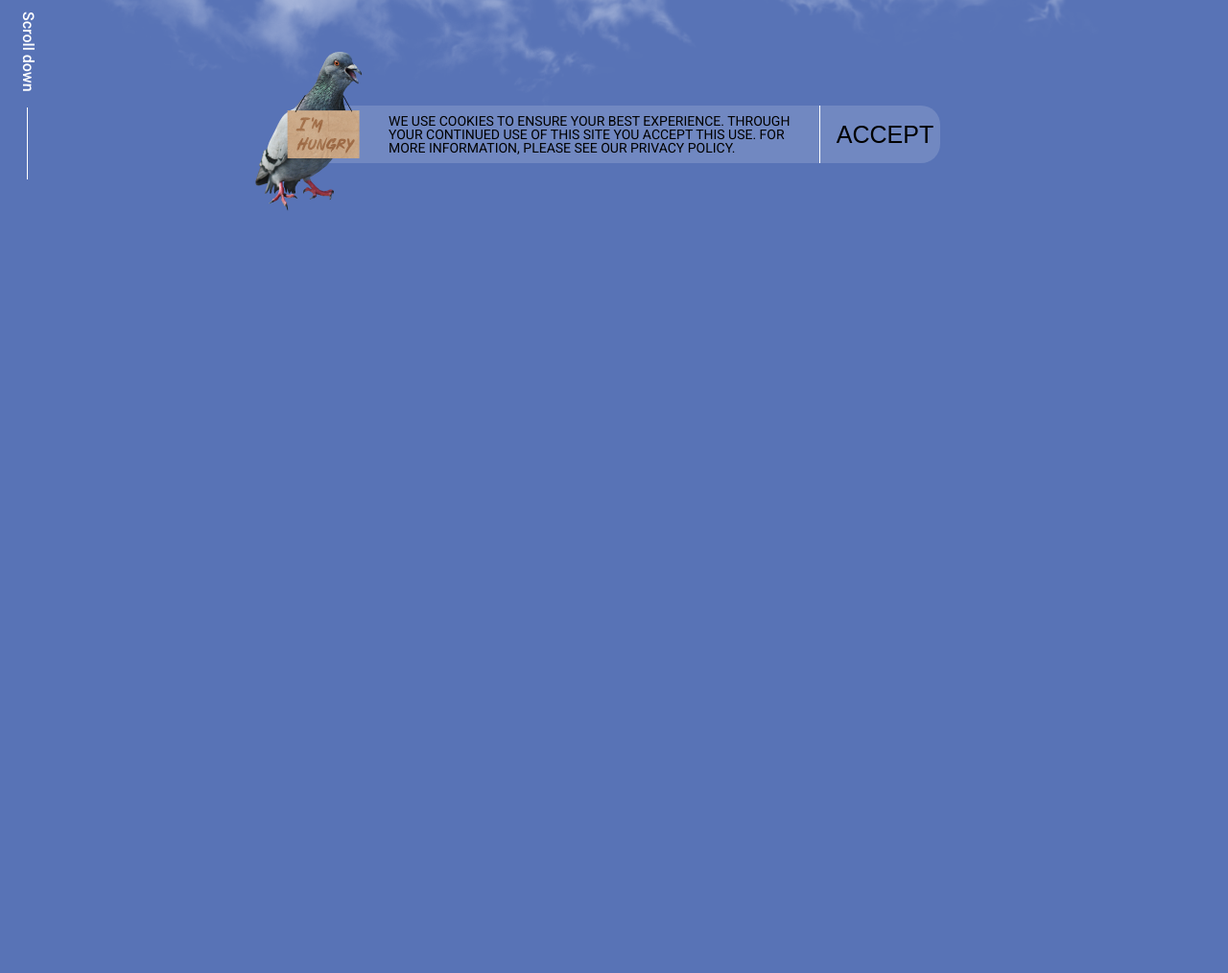
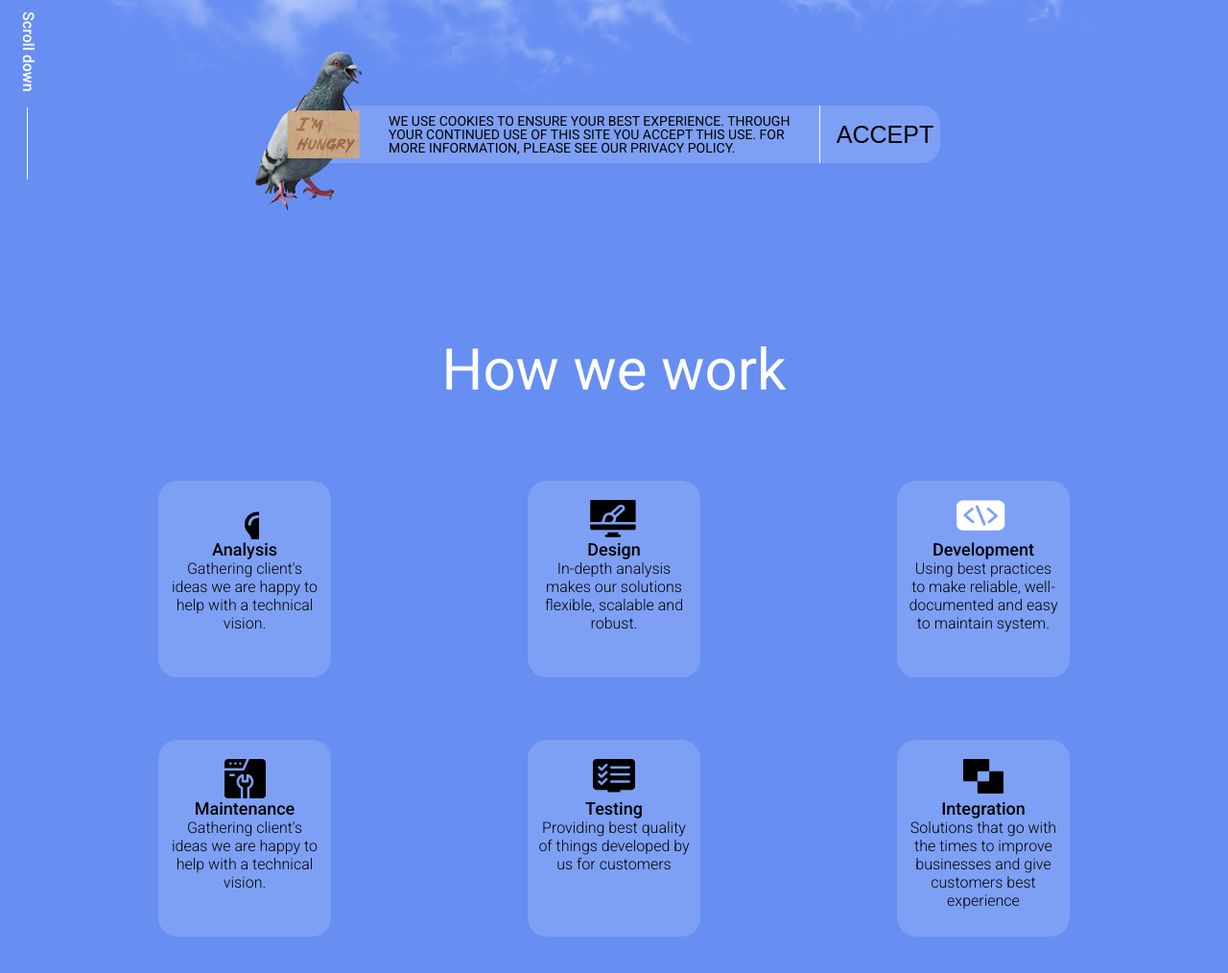
Before and after one commit to hardworkingArty/landing_live_streaming, a website: page index.html in a window 1280 px wide. Shown: the part 580-1594 px from the top of the page at 96% size. Before the commit the page ends 880 px from the top, so only its background shows below. Drawn offline with nearby package versions, Linux system fonts and the light colour scheme; files that its build step writes are made by us from their sources.

Commit message:
work section implementation

```diff
--- a/index.html
+++ b/index.html
@@ -80,6 +80,103 @@
           </div>
         </div>
       </div>
+      <section class="work-section">
+        <div class="container">
+          <div class="work">
+            <h2 class="work__title">How we work</h2>
+            <div class="work__cards-wrapper">
+              <figure
+                class="info-card card--analysis"
+                aria-label="card analysis"
+              >
+                <svg
+                  class="info-card__icon icon--bulb"
+                  aria-label="analysis img"
+                >
+                  <use href="./assets/sprites.svg#bulb-icon"></use>
+                </svg>
+                <h3 class="info-card__title">Analysis</h3>
+                <p class="info-card__descr">
+                  Gathering client's ideas we are happy to help with a technical
+                  vision.
+                </p>
+              </figure>
+
+              <figure class="info-card card--design" aria-label="card design">
+                <svg
+                  class="info-card__icon icon--design"
+                  aria-label="design img"
+                >
+                  <use href="./assets/sprites.svg#design-icon"></use>
+                </svg>
+                <h3 class="info-card__title">Design</h3>
+                <p class="info-card__descr">
+                  In-depth analysis makes our solutions flexible, scalable and
+                  robust.
+                </p>
+              </figure>
+
+              <figure class="info-card card--dev" aria-label="dev card">
+                <svg class="info-card__icon icon--dev" aria-label="dev img">
+                  <use href="./assets/sprites.svg#dev-icon"></use>
+                </svg>
+                <h3 class="info-card__title">Development</h3>
+                <p class="info-card__descr">
+                  Using best practices to make reliable, well-documented and
+                  easy to maintain system.
+                </p>
+              </figure>
+
+              <figure
+                class="info-card card--maintenance"
+                aria-label="maintenance card"
+              >
+                <svg
+                  class="info-card__icon icon--maintenance"
+                  aria-label="maintenance img"
+                >
+                  <use href="./assets/sprites.svg#maintenance-icon"></use>
+                </svg>
+                <h3 class="info-card__title">Maintenance</h3>
+                <p class="info-card__descr">
+                  Gathering client's ideas we are happy to help with a technical
+                  vision.
+                </p>
+              </figure>
+
+              <figure class="info-card card--testing" aria-label="testing card">
+                <svg
+                  class="info-card__icon icon--testing"
+                  aria-label="testing img"
+                >
+                  <use href="./assets/sprites.svg#testing-icon"></use>
+                </svg>
+                <h3 class="info-card__title">Testing</h3>
+                <p class="info-card__descr">
+                  Providing best quality of things developed by us for customers
+                </p>
+              </figure>
+
+              <figure
+                class="info-card card--integration"
+                aria-label="integration card"
+              >
+                <svg
+                  class="info-card__icon icon--integration"
+                  aria-label="integration img"
+                >
+                  <use href="./assets/sprites.svg#integration-icon"></use>
+                </svg>
+                <h3 class="info-card__title">Integration</h3>
+                <p class="info-card__descr">
+                  Solutions that go with the times to improve businesses and
+                  give customers best experience
+                </p>
+              </figure>
+            </div>
+          </div>
+        </div>
+      </section>
     </main>
   </body>
 </html>
--- a/styles/_basic.scss
+++ b/styles/_basic.scss
@@ -29,6 +29,10 @@
   list-style: none;
 }
 
+figure {
+  margin: 0;
+}
+
 .container {
   max-width: 1440px;
   margin: 0 auto;
--- /dev/null
+++ b/styles/_cards.scss
@@ -0,0 +1,55 @@
+@use "variables" as v;
+@use "mixins" as m;
+@use "sass:color";
+
+.info-card {
+  width: 180px;
+  height: 205px;
+  padding: 20px 10px 0;
+  border-radius: 20px;
+  background-color: color.adjust(v.$color_white, $alpha: -0.85);
+  @include m.d-flex(start, center, nowrap, column, 10px);
+
+  &__icon {
+    width: 25px;
+    height: 25px;
+    fill: v.$color_black;
+  }
+
+  &__title {
+    @include m.font(18px, 500, v.$color_black);
+  }
+
+  &__descr {
+    text-align: center;
+    @include m.font(16px, 300, v.$color_black);
+  }
+
+  &:hover {
+    cursor: pointer;
+    background-color: color.adjust(v.$color_white, $alpha: -0.95);
+
+    .info-card__icon {
+      fill: v.$color_white; // DONT'T WORK!!!!
+    }
+    .info-card__title,
+    .info-card__descr {
+      color: v.$color_white;
+    }
+  }
+
+  @media (max-width: v.$media_min) {
+    width: 140px;
+    height: 170px;
+    &__title {
+      @include m.font(14px, 400, v.$color_black);
+    }
+
+    &__descr {
+      text-align: center;
+      @include m.font(11px, 300, v.$color_black);
+    }
+  }
+}
+
+// 17:35
--- a/styles/_importer.scss
+++ b/styles/_importer.scss
@@ -1,3 +1,5 @@
 @forward "basic";
+@forward "cards";
 @forward "header";
 @forward "hero";
+@forward "work";
--- a/styles/_variables.scss
+++ b/styles/_variables.scss
@@ -1,4 +1,5 @@
-$color_blue: #5873b6;
+// $color_blue: #5873b6;
+$color_blue: #678ff2;
 $color_white: #fff;
 $color_black: #000;
 
--- /dev/null
+++ b/styles/_work.scss
@@ -0,0 +1,114 @@
+@use "variables" as v;
+@use "mixins" as m;
+@use "placeholders";
+@use "sass:color";
+
+.work-section {
+  padding: 50px 20px 180px;
+
+  .work {
+    margin: 0 auto;
+    text-align: center;
+
+    &__title {
+      margin: 0 0 80px 0;
+      @include m.font(60px, 400, v.$color_white);
+
+      @media (max-width: v.$media_min) {
+        display: none;
+      }
+    }
+
+    &__cards-wrapper {
+      margin: 0 auto;
+      max-width: 950px;
+
+      display: grid;
+      grid-template-columns: repeat(3, 1fr);
+      grid-template-rows: repeat(2, 1fr);
+      row-gap: 65px;
+      // justify-items: center;
+      // align-items: center;
+      place-items: center;
+      grid-template-areas:
+        "analysis design dev"
+        "maintenance testing integration";
+
+      .card--analysis {
+        grid-area: analysis;
+        justify-self: start;
+      }
+      .card--design {
+        grid-area: design;
+      }
+      .card--dev {
+        grid-area: dev;
+        justify-self: end;
+      }
+      .card--maintenance {
+        grid-area: maintenance;
+        justify-self: start;
+      }
+      .card--testing {
+        grid-area: testing;
+      }
+      .card--integration {
+        grid-area: integration;
+        justify-self: end;
+      }
+
+      .icon--bulb {
+        width: 29px;
+        height: 41px;
+      }
+
+      .icon--design {
+        width: 50px;
+        height: 41px;
+      }
+
+      .icon--dev {
+        width: 55px;
+        height: 41px;
+      }
+
+      .icon--maintenance {
+        width: 43px;
+        height: 41px;
+      }
+
+      .icon--testing {
+        width: 44px;
+        height: 41px;
+      }
+
+      .icon--integration {
+        width: 42px;
+        height: 41px;
+      }
+
+      @media (max-width: v.$media_md) {
+        grid-template-columns: repeat(2, 1fr);
+        grid-template-rows: repeat(3, 1fr);
+        row-gap: 65px;
+
+        place-items: center;
+        grid-template-areas:
+          "analysis design "
+          "dev maintenance"
+          "testing integration";
+
+        .card--analysis,
+        .card--design,
+        .card--dev,
+        .card--maintenance,
+        .card--testing,
+        .card--integration {
+          justify-self: center;
+        }
+      }
+    }
+  }
+}
+
+// 30 46
```
Also changed, not shown: assets/sprites.svg.
